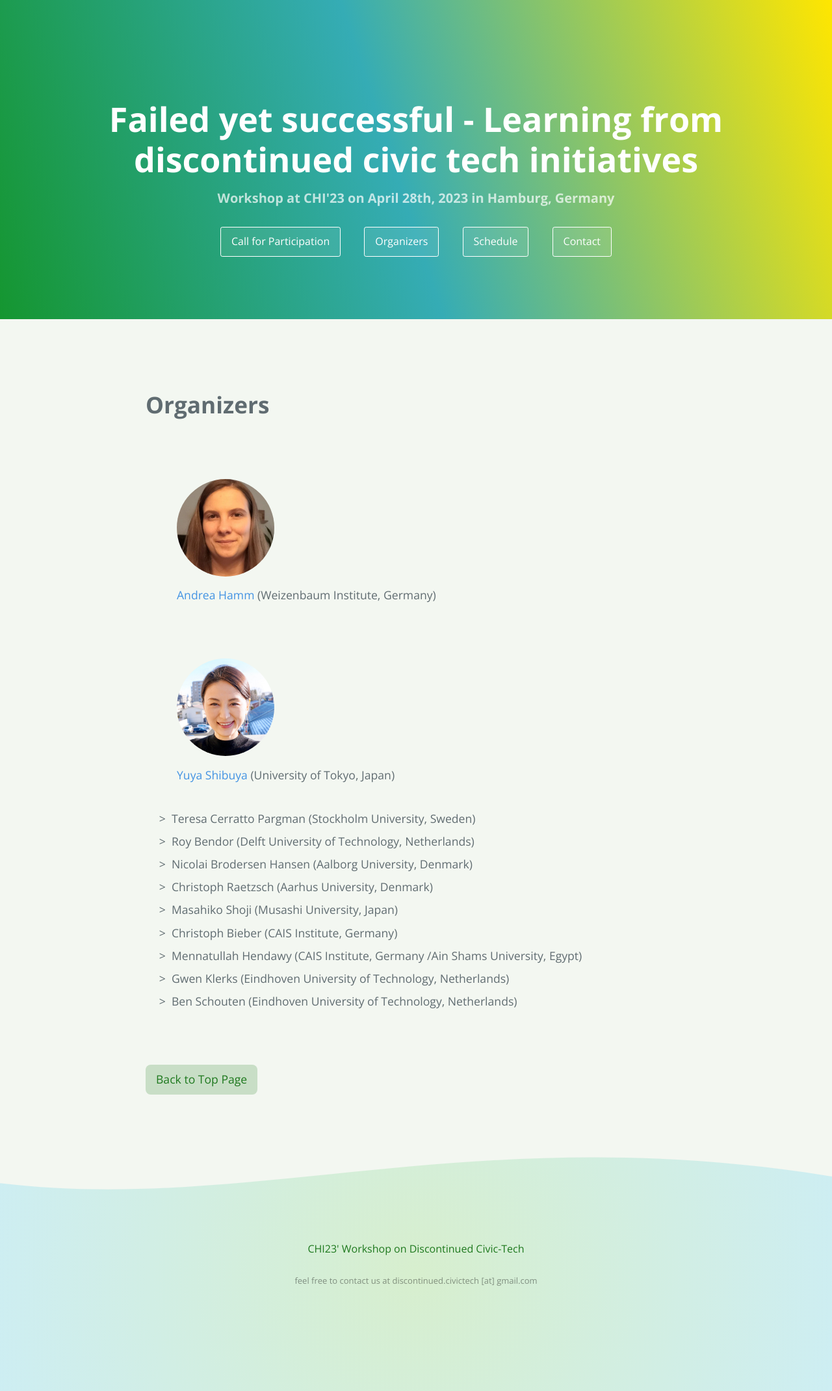
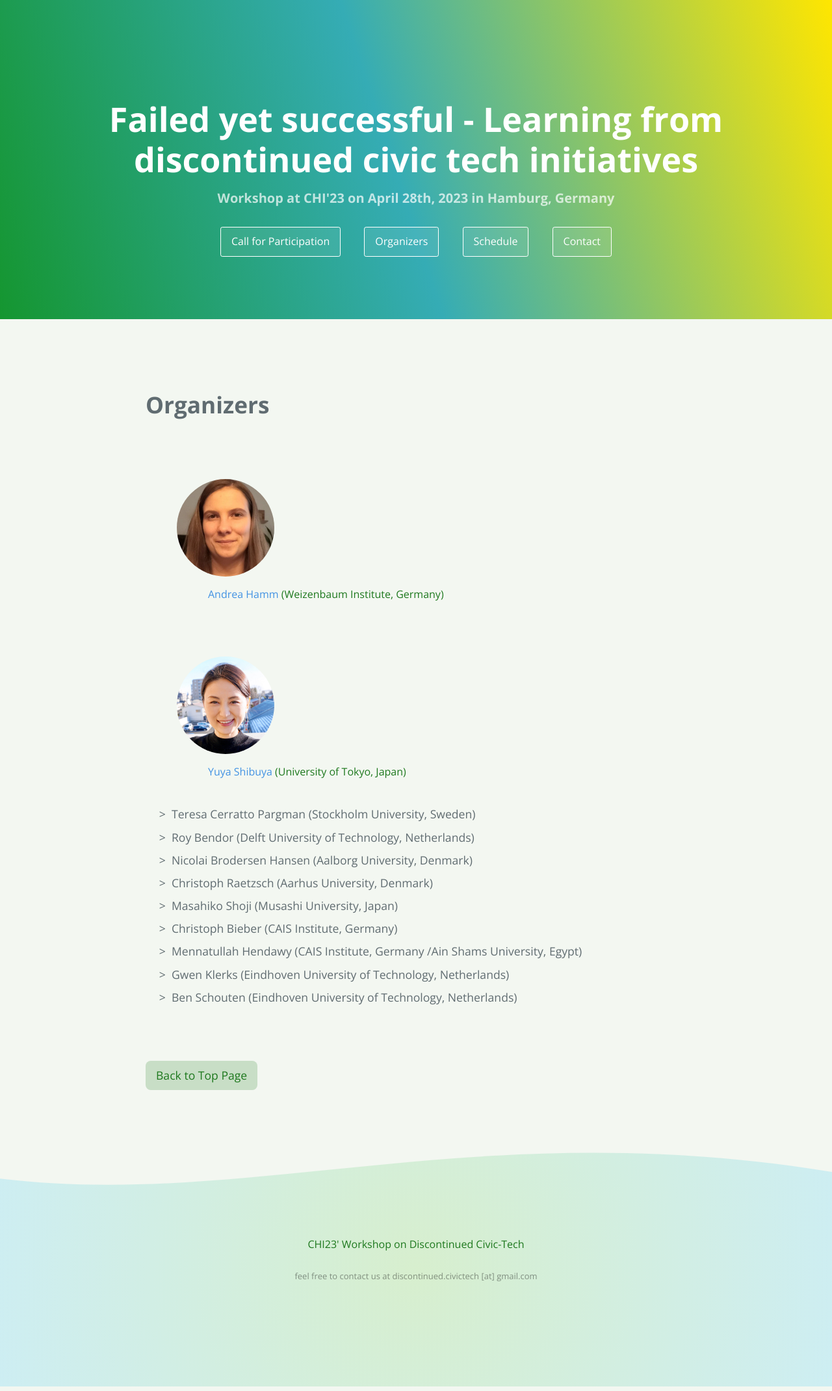
Before and after one commit to discontinued-civictech/discontinued-civictech.github.io, a Jekyll site: the page built from organizers.md, in a window 1280 px wide. Shown: the whole page at 65% size. Built offline with Jekyll 4.4.1, drawn with Linux system fonts in a browser that asks for light colours; our own code applies the rules of GitHub Pages for plain Markdown files.

Commit message:
Update style

```diff
--- a/_sass/jekyll-theme-cayman.scss
+++ b/_sass/jekyll-theme-cayman.scss
@@ -286,7 +286,9 @@ a {
     image-rendering: crisp-edges;
   }
   .profile-text {
-    padding-left: -3rem;
+    margin-left: 3rem;
+    color: rgb(29, 120, 29);
+    font-size: medium;
   }
 
   code {
```
